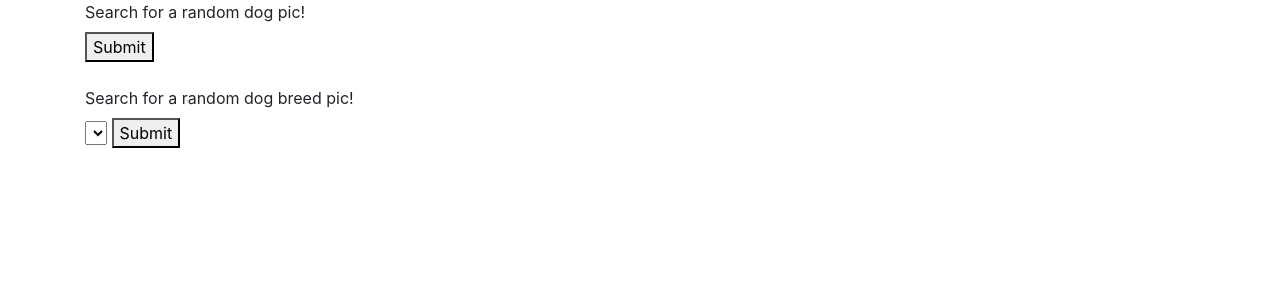
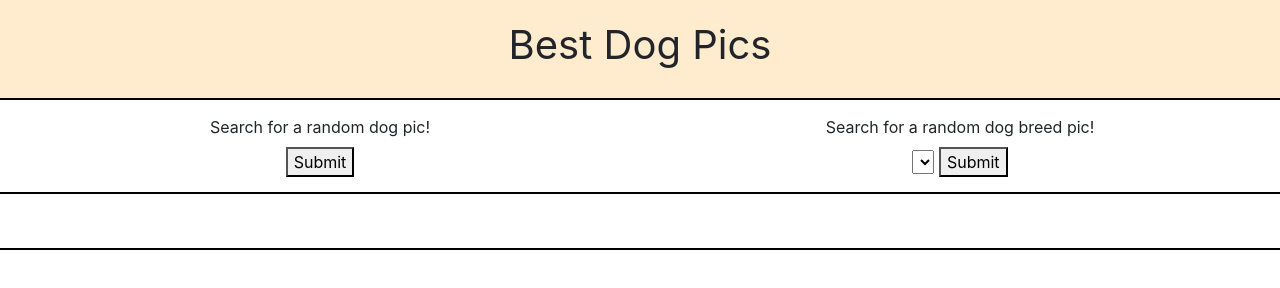
Before and after one commit to gulzatk/PetSearch-API, a website built with webpack: page src/index.html in a window 1280 px wide. Built offline with nearby package versions, Linux system fonts and the light colour scheme; no server answers.

Commit message:
Added css styling to the page.

```diff
--- a/src/css/styles.css
+++ b/src/css/styles.css
@@ -1,8 +1,36 @@
 #dogImgOutput {
-    width: 400px;
+    height: 300px;
 }
 
-#dogBreedImgOutput {
-    width: 500px;
+#imgDiv {
+    text-align: center;
+}
 
+#mainHeaderDiv {
+    background-color: blanchedalmond;
+    height: 100px;
+    margin-bottom: 15px;
+    border-bottom: 2px solid black;
 }
+
+#mainHeader {
+    font-size: 40px;
+    text-align: center;
+    padding-top: 15px;
+}
+
+.button-container {
+    display: grid;
+    grid-template-columns: repeat(2, 1fr);
+}
+
+.button-center {
+    display: inline-block;
+    text-align: center;
+}
+
+.mainHR {
+    margin-top: 15px;
+    margin-bottom: 15px;
+    border: 1px solid black;
+}
--- a/src/index.html
+++ b/src/index.html
@@ -10,27 +10,30 @@
 </head>
 
 <body>
-    <div class="container">
+    <div id="mainHeaderDiv">
+        <p id="mainHeader">Best Dog Pics</p>
+    </div>
+    <div class="button-container">
+        <div class="button-center">
             <label for="randomDog">Search for a random dog pic!</label>
             <form id="randomDog">
                 <button type="submit">Submit</button>
             </form>
         </div>
-    <div>
-        <img id="dogImgOutput" src="">
-    </div>
-    <div class="container">
+        <div class="button-center">
             <label for="randomBreed">Search for a random dog breed pic!</label>
             <form id="randomBreed">
                 <select id="breedList" name="breeds" form="randomBreed">
-
                 </select>
                 <button type="submit">Submit</button>
             </form>
         </div>
-    <div>
-        <img id="dogBreedImgOutput" src="">
     </div>
+    <hr class="mainHR">
+    <div id="imgDiv">
+        <img id="dogImgOutput" src="">
+    </div>
+    <hr class="mainHR">
 </body>
 
 </html>
--- a/src/main.js
+++ b/src/main.js
@@ -7,8 +7,6 @@ import { Dog } from './js/dog';
 
 let dogPic = new Dog();
 let promise = dogPic.getBreedList();
-
-
 
 promise.then(function(response) {
     let body = JSON.parse(response);
@@ -45,7 +43,7 @@ $(document).ready(function () {
             let body = JSON.parse(response);
             let img = new Image();
             img.src = body.message;
-            document.getElementById("dogBreedImgOutput").src = img.src;
+            document.getElementById("dogImgOutput").src = img.src;
         })
     });
 });
```
Lines whose indentation alone changed are shown as unchanged.
